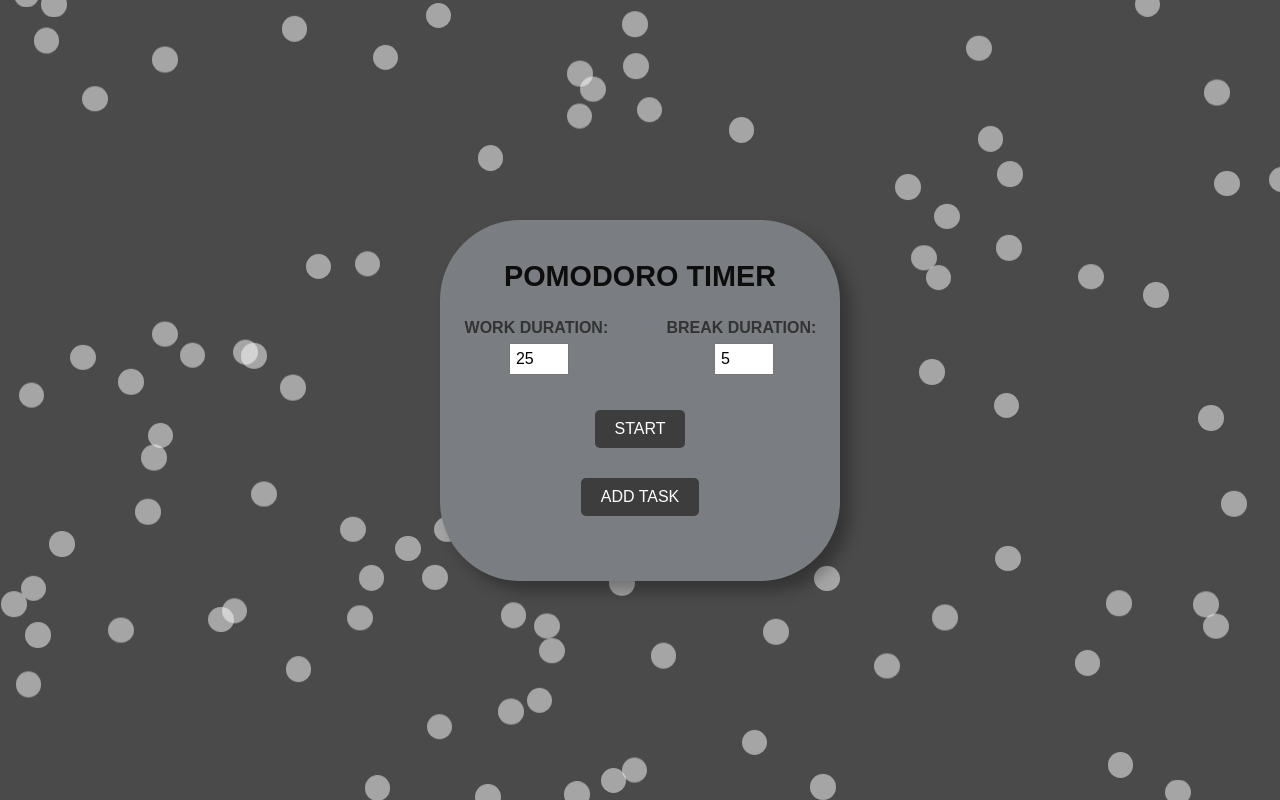
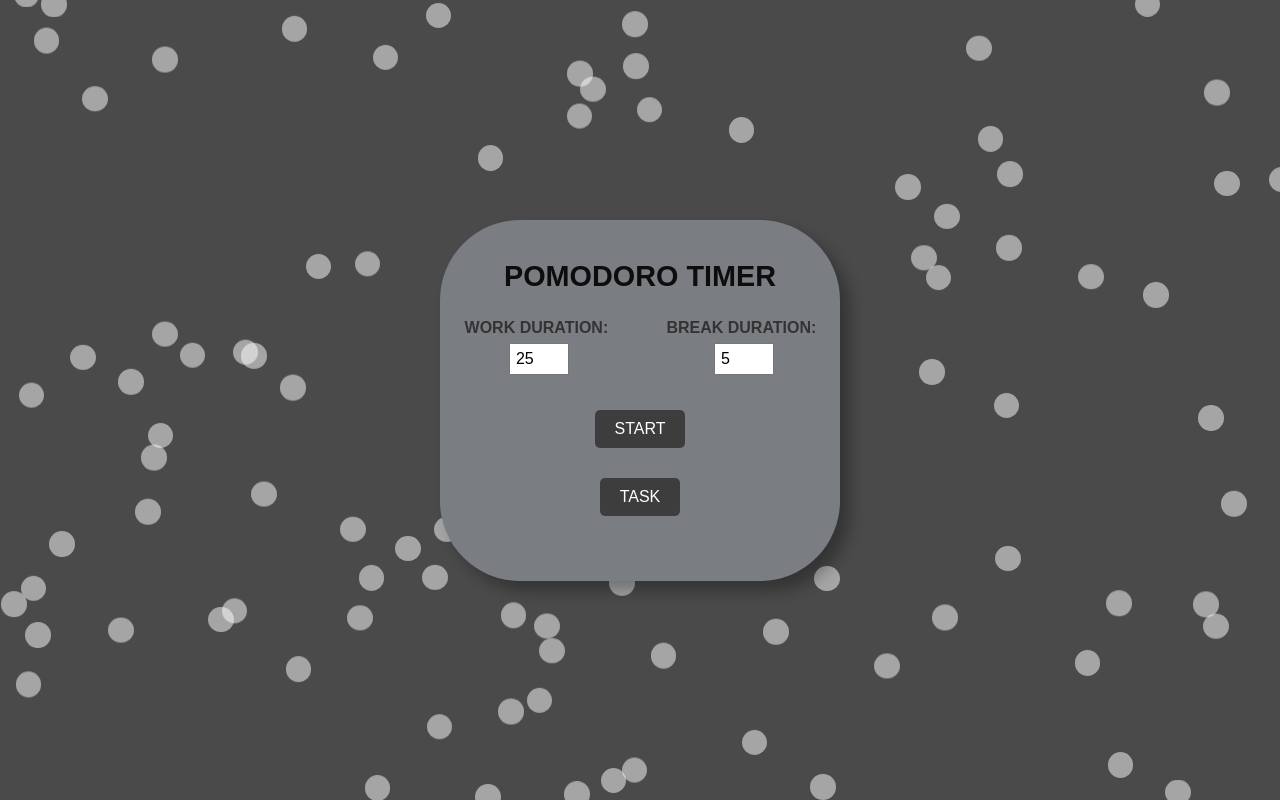
Before and after one commit to dheeraj-2607/use-less, a plain HTML site: page index.html in a window 1280 px wide. Drawn offline with Linux system fonts and the light colour scheme; a web font is replaced by a local one.

Commit message:
index.html

```diff
--- a/index.html
+++ b/index.html
@@ -34,7 +34,7 @@
     </div>
     <div class ="task-section">
         <a href="/TASK/index.html">
-        <button id="add-task">ADD TASK</button></a>
+        <button id="add-task">TASK</button></a>
         <ul id ="task-list"></ul>
 
     </div>
```
